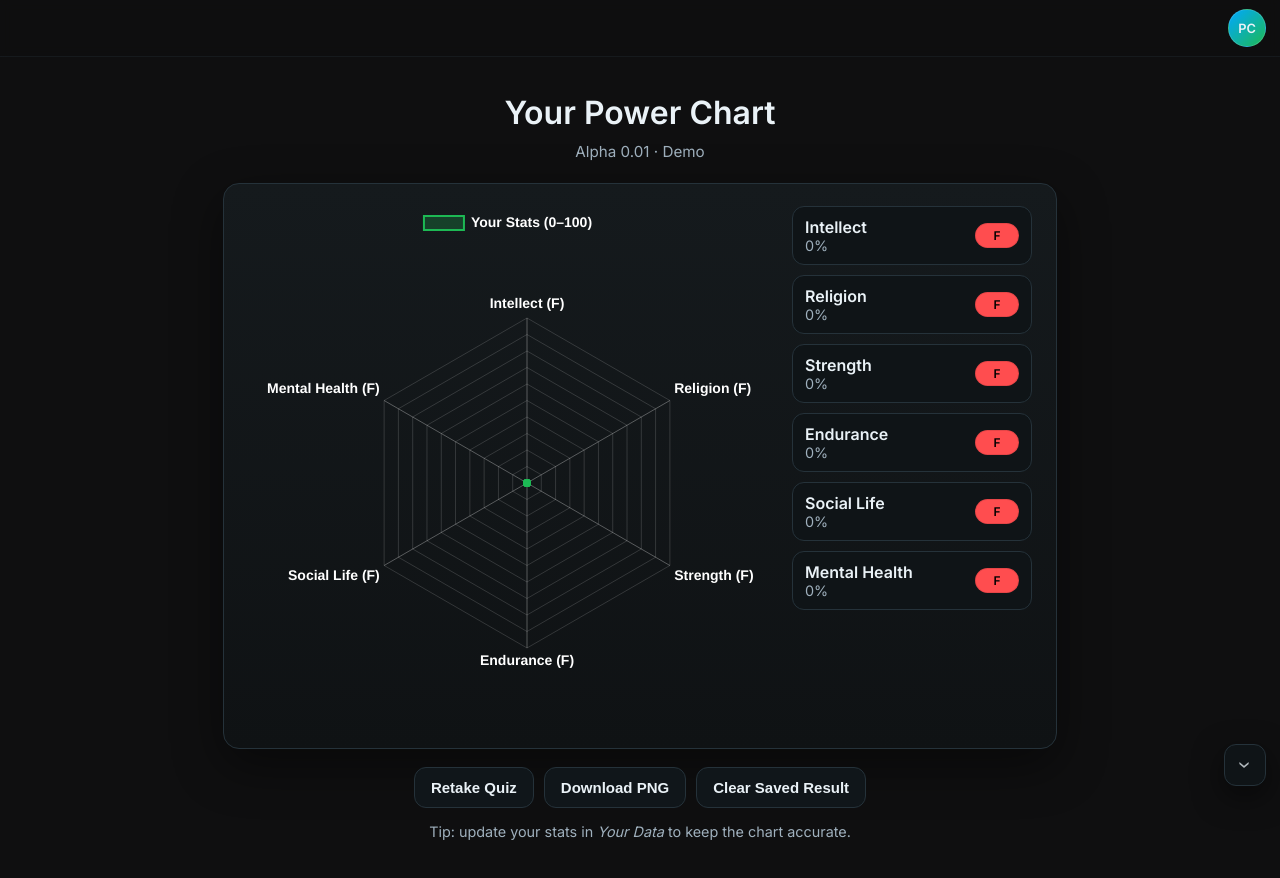
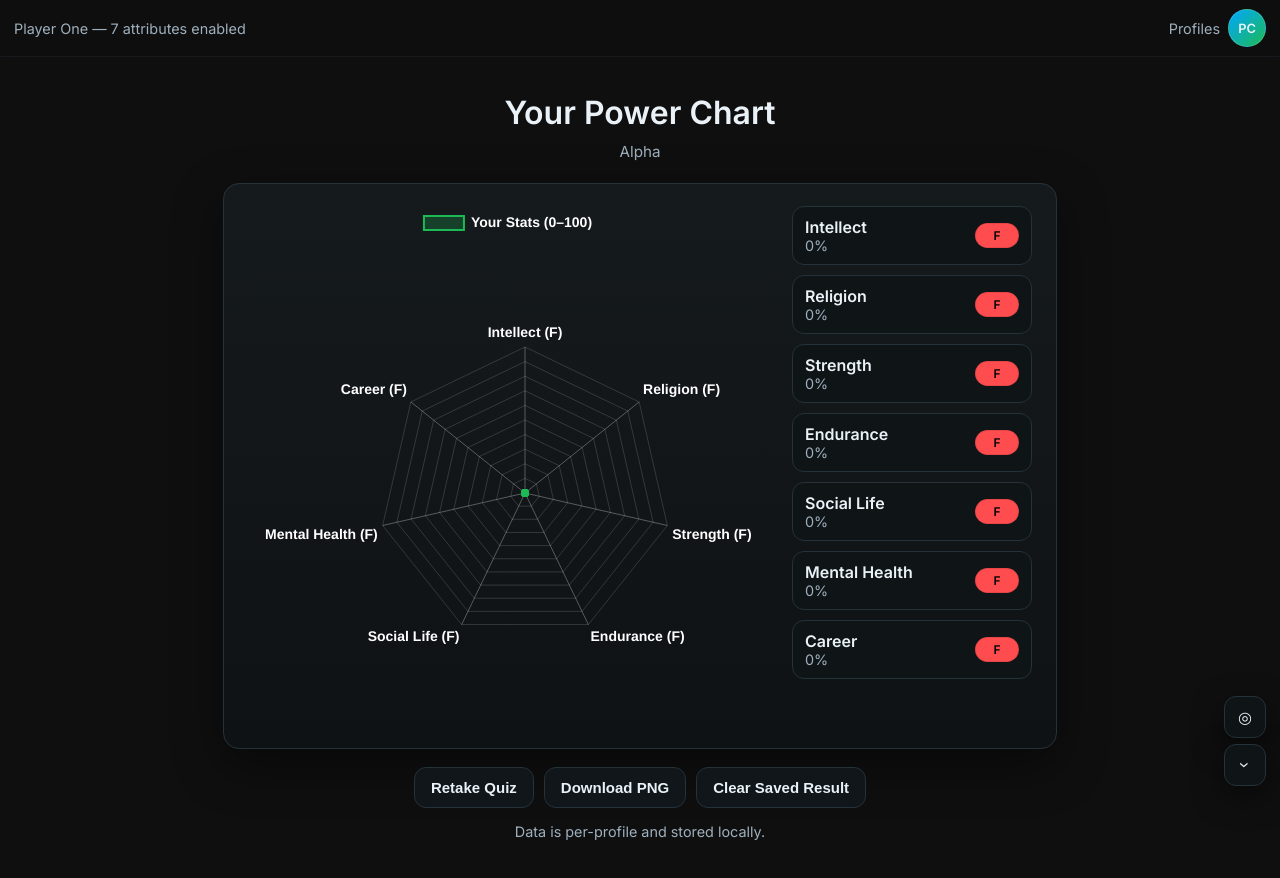
Before and after one commit to ZakyZerrouki/PowerCharts, a plain HTML site: page Results.html in a window 1280 px wide. Drawn offline with nearby package versions, Linux system fonts and the light colour scheme.

Commit message:
Update Results.html

```diff
--- a/Results.html
+++ b/Results.html
@@ -26,49 +26,54 @@
   button { padding:11px 16px; border:1px solid var(--ring); background-color:#10161a; color:var(--ink); cursor:pointer; font-size:15px; border-radius:12px; transition:.2s; font-weight:600; }
   button:hover { border-color:#2f4654; transform: translateY(-1px); }
   .muted{ color: var(--muted); font-size:.9rem }
-
-  /* Top bar */
-  .topbar{ position:fixed; top:0; left:0; right:0; height:56px; display:flex; align-items:center; justify-content:flex-end; padding:0 14px; backdrop-filter: blur(6px); background: rgba(15,16,17,.35); border-bottom:1px solid rgba(37,50,58,.35); z-index:20; }
-  .avatar{ width:36px; height:36px; border-radius:999px; background:linear-gradient(135deg,#00a8ff,#1db954); border:1px solid rgba(255,255,255,.15); display:grid; place-items:center; font-weight:800; font-size:.8rem; cursor:pointer; }
-  .menu{ position:absolute; top:50px; right:10px; background:#0f1417; border:1px solid var(--ring); border-radius:12px; box-shadow:0 12px 40px rgba(0,0,0,.5); min-width:180px; display:none; }
+  .topbar{ position:fixed; top:0; left:0; right:0; height:56px; display:flex; align-items:center; justify-content:space-between; padding:0 14px; backdrop-filter: blur(6px); background: rgba(15,16,17,.35); border-bottom:1px solid rgba(37,50,58,.35); z-index:20; }
+  .avatar{ width:36px; height:36px; border-radius:999px; background:linear-gradient(135deg,#00a8ff,#1db954); border:1px solid rgba(255,255,255,.15); display:grid; place-items:center; font-weight:800; font-size:.8rem; cursor:pointer; overflow:hidden }
+  .avatar img{ width:100%; height:100%; object-fit:cover }
+  .menu{ position:absolute; top:50px; right:10px; background:#0f1417; border:1px solid var(--ring); border-radius:12px; box-shadow:0 12px 40px rgba(0,0,0,.5); min-width:190px; display:none; }
   .menu a{ display:block; padding:10px 12px; color:var(--ink); text-decoration:none; font-size:.95rem; }
   .menu a:hover{ background:#11181d; }
-  .carret{ margin-left:8px; opacity:.7 }
-
-  /* Compact Color Toggle */
-  .color-toggle{ position:fixed; right:14px; bottom:14px; width:40px; height:40px; border-radius:12px; border:1px solid var(--ring);
-    background:#0f1417; display:grid; place-items:center; cursor:pointer; box-shadow:0 10px 30px rgba(0,0,0,.5); z-index:15; }
-  .color-toggle span{ display:block; transform: rotate(90deg); font-size:20px; line-height:1; color:var(--ink); opacity:.75; }
-  .color-pop{ position:fixed; right:14px; bottom:64px; width:220px; padding:10px; border-radius:12px; background:#0f1417; border:1px solid var(--ring);
-    box-shadow:0 12px 40px rgba(0,0,0,.55); display:none; z-index:15; }
+  .fab{ position:fixed; right:14px; z-index:15; width:40px; height:40px; border-radius:12px; border:1px solid var(--ring); background:#0f1417; display:grid; place-items:center; cursor:pointer; box-shadow:0 10px 30px rgba(0,0,0,.5); }
+  #colorToggle{ bottom:14px; }
+  #attrsToggle{ bottom:62px; }
+  .pop{ position:fixed; right:14px; width:220px; padding:10px; border-radius:12px; background:#0f1417; border:1px solid var(--ring); box-shadow:0 12px 40px rgba(0,0,0,.55); display:none; z-index:15; }
+  #colorPop{ bottom:64px; }
+  #attrsPop{ bottom:112px; }
   .row{ display:flex; align-items:center; justify-content:space-between; gap:10px; margin:6px 0; }
   .tiny{ font-size:12px; color:var(--muted) }
   .alpha{ width:120px; }
   .fullcolor{ width:100%; height:34px; border:none; background:transparent; cursor:pointer; padding:0; }
-
+  .attr-list{ display:grid; grid-template-columns:1fr; gap:6px; max-height:200px; overflow:auto }
+  label.chk{ display:flex; gap:8px; align-items:center; background:#0f1417; border:1px solid var(--ring); border-radius:10px; padding:6px 8px; }
 </style>
 </head>
 <body>
   <div class="topbar">
-    <div id="profileBtn" class="avatar" title="Profile">PC</div>
+    <div class="muted" id="who"></div>
+    <div style="display:flex; align-items:center; gap:8px">
+      <a class="muted" href="Profiles.html" style="text-decoration:none">Profiles</a>
+      <div id="profileBtn" class="avatar" title="Profile"><span>PC</span></div>
       <div id="profileMenu" class="menu">
+        <a href="Profiles.html">Manage Profiles</a>
         <a href="Data.html">Your Data</a>
-      <a href="#" id="logoutLike">Sign out (mock)</a>
+      </div>
     </div>
   </div>
 
-  <!-- Compact Color UI -->
-  <div class="color-toggle" id="colorToggle" title="Chart color">
-    <span>›</span>
+  <div class="fab" id="attrsToggle" title="Attributes">◎</div>
+  <div class="pop" id="attrsPop">
+    <div class="tiny">Attributes</div>
+    <div id="attrList" class="attr-list"></div>
   </div>
-  <div class="color-pop" id="colorPop">
+
+  <div class="fab" id="colorToggle" title="Chart color"><span style="transform:rotate(90deg)">›</span></div>
+  <div class="pop" id="colorPop">
     <div class="row"><span class="tiny">Color</span><input id="primaryPicker" class="fullcolor" type="color" value="#1db954"></div>
     <div class="row"><span class="tiny">Fill</span><input id="alphaRange" class="alpha" type="range" min="5" max="70" step="1" value="25"></div>
   </div>
 
   <main>
     <h1>Your Power Chart</h1>
-    <div class="meta" id="metaLine">Alpha 0.01 · Demo</div>
+    <div class="meta" id="metaLine">Alpha</div>
 
     <div class="results-container">
       <canvas id="resultsChart"></canvas>
@@ -81,40 +86,99 @@
       <button id="clearBtn" title="Clears saved results">Clear Saved Result</button>
     </div>
 
-    <p class="muted">Tip: update your stats in <em>Your Data</em> to keep the chart accurate.</p>
+    <p class="muted">Data is per-profile and stored locally.</p>
   </main>
 
+
 <script>
-// ---------- Profile menu ----------
+/* ===== PowerChart Profiles & Storage Helpers ===== */
+const PC = (function(){
+  const PROFILE_KEY = "powerChart.profiles";
+
+  function loadProfiles(){
+    const raw = localStorage.getItem(PROFILE_KEY);
+    if (!raw) return { activeId: null, byId: {} };
+    try { return JSON.parse(raw); } catch(e){ return { activeId: null, byId: {} }; }
+  }
+  function saveProfiles(state){
+    localStorage.setItem(PROFILE_KEY, JSON.stringify(state));
+  }
+  function ensureDefaultProfile(){
+    let state = loadProfiles();
+    if (!state.activeId || !state.byId[state.activeId]){
+      const id = (crypto.randomUUID ? crypto.randomUUID() : String(Date.now()));
+      state.byId[id] = { username: "Player One", pfp: null, enabledAttrs: ["Intellect","Religion","Strength","Endurance","Social Life","Mental Health","Career"], theme: {primary:"#1db954", alpha:25} };
+      state.activeId = id;
+      saveProfiles(state);
+    }
+    return state;
+  }
+  function getActiveProfile(){
+    const state = ensureDefaultProfile();
+    return { id: state.activeId, ...state.byId[state.activeId] };
+  }
+  function setActiveProfile(id){
+    const state = loadProfiles();
+    if (state.byId[id]){ state.activeId = id; saveProfiles(state); return true; }
+    return false;
+  }
+  function upsertProfile(id, data){
+    const state = loadProfiles();
+    if (!id){
+      id = (crypto.randomUUID ? crypto.randomUUID() : String(Date.now()));
+    }
+    state.byId[id] = { ...(state.byId[id]||{}), ...data };
+    if (!state.activeId) state.activeId = id;
+    saveProfiles(state);
+    return id;
+  }
+  function deleteProfile(id){
+    const state = loadProfiles();
+    delete state.byId[id];
+    if (state.activeId === id){
+      state.activeId = Object.keys(state.byId)[0] || null;
+    }
+    saveProfiles(state);
+    // purge per-profile keys
+    Object.keys(localStorage).forEach(k=>{
+      if (k.endsWith("."+id)) localStorage.removeItem(k);
+    });
+  }
+  function key(base){ const {id} = getActiveProfile(); return `${base}.${id}`; }
+  function keyFor(base, id){ return `${base}.${id}`; }
+
+  return { loadProfiles, saveProfiles, ensureDefaultProfile, getActiveProfile, setActiveProfile, upsertProfile, deleteProfile, key, keyFor };
+})();
+</script>
+
+<script>
+// Topbar
+function renderTopbar(){
+  const p = PC.getActiveProfile();
+  const who = document.getElementById('who');
+  who.textContent = `${p.username || 'Player One'} — ${p.enabledAttrs.length} attributes enabled`;
+  const avatar = document.getElementById('profileBtn');
+  avatar.innerHTML = p.pfp ? `<img src="${p.pfp}">` : '<span>PC</span>';
+}
+renderTopbar();
 const profileBtn = document.getElementById('profileBtn');
 const profileMenu = document.getElementById('profileMenu');
-profileBtn.addEventListener('click', () => {
-  profileMenu.style.display = profileMenu.style.display === 'block' ? 'none' : 'block';
-});
-document.addEventListener('click', (e)=>{
-  if(!profileMenu.contains(e.target) && e.target!==profileBtn){ profileMenu.style.display='none'; }
-});
+profileBtn.addEventListener('click', () => { profileMenu.style.display = profileMenu.style.display === 'block' ? 'none' : 'block'; });
+document.addEventListener('click', (e)=>{ if(!profileMenu.contains(e.target) && e.target!==profileBtn){ profileMenu.style.display='none'; } });
 
-// ---------- Color theme (compact popover) ----------
-const THEME_KEY = "powerChart.theme";
-const theme = JSON.parse(localStorage.getItem(THEME_KEY) || "{}");
-let primary = theme.primary || "#1db954";
-let alpha = typeof theme.alpha === "number" ? theme.alpha : 25;
+// Theme
+const ap0 = PC.getActiveProfile();
+let primary = (ap0.theme && ap0.theme.primary) || "#1db954";
+let alpha = (ap0.theme && ap0.theme.alpha!=null) ? ap0.theme.alpha : 25;
 
-const toggle = document.getElementById('colorToggle');
-const pop = document.getElementById('colorPop');
+const colorToggle = document.getElementById('colorToggle');
+const colorPop = document.getElementById('colorPop');
 const primaryPicker = document.getElementById('primaryPicker');
 const alphaRange = document.getElementById('alphaRange');
+primaryPicker.value = primary; alphaRange.value = alpha;
 
-primaryPicker.value = primary;
-alphaRange.value = alpha;
-
-toggle.addEventListener('click', ()=>{
-  pop.style.display = pop.style.display === 'block' ? 'none' : 'block';
-});
-document.addEventListener('click', (e)=>{
-  if(!pop.contains(e.target) && e.target!==toggle && e.target!==primaryPicker){ pop.style.display='none'; }
-});
+colorToggle.addEventListener('click', ()=>{ colorPop.style.display = colorPop.style.display === 'block' ? 'none' : 'block'; });
+document.addEventListener('click', (e)=>{ if(!colorPop.contains(e.target) && e.target!==colorToggle && e.target!==primaryPicker){ colorPop.style.display='none'; } });
 
 function hexToRGBA(hex, a){
   let c = hex.replace("#","");
@@ -124,19 +188,45 @@ function hexToRGBA(hex, a){
   const b = parseInt(c.substring(4,6),16);
   return `rgba(${r}, ${g}, ${b}, ${a})`;
 }
-function saveTheme(){
-  localStorage.setItem(THEME_KEY, JSON.stringify({primary, alpha: parseInt(alpha)}));
+function saveThemeToProfile(){
+  const state = PC.loadProfiles();
+  const ap = PC.getActiveProfile();
+  state.byId[ap.id].theme = { primary, alpha: parseInt(alpha) };
+  PC.saveProfiles(state);
 }
 
-// ---------- Data loading ----------
-const labels = ["Intellect", "Religion", "Strength", "Endurance", "Social Life", "Mental Health"];
-const latest = JSON.parse(localStorage.getItem("powerChart.latest") || "null");
-const legacy = JSON.parse(localStorage.getItem("quizScores") || "{}");
-let averages = labels.map(label => (legacy[label] ? legacy[label] : 0)); // 1–6
-let grades = {};
-let normalized = {};
-let timestamp = null;
+// Attributes
+const ALL = ["Intellect","Religion","Strength","Endurance","Social Life","Mental Health","Career"];
+const attrsToggle = document.getElementById('attrsToggle');
+const attrsPop = document.getElementById('attrsPop');
+const attrList = document.getElementById('attrList');
+attrsToggle.addEventListener('click', ()=>{ attrsPop.style.display = attrsPop.style.display === 'block' ? 'none' : 'block'; });
+document.addEventListener('click', (e)=>{ if(!attrsPop.contains(e.target) && e.target!==attrsToggle){ attrsPop.style.display='none'; } });
 
+function renderAttrList(){
+  const ap = PC.getActiveProfile();
+  attrList.innerHTML = "";
+  ALL.forEach(a=>{
+    const id = "chk_"+a.replace(/\s/g,"_");
+    const wrap = document.createElement('label'); wrap.className="chk";
+    const checked = ap.enabledAttrs.includes(a) ? 'checked' : '';
+    wrap.innerHTML = `<input type="checkbox" id="${id}" ${checked}> <span>${a}</span>`;
+    attrList.appendChild(wrap);
+    wrap.querySelector('input').addEventListener('change', (e)=>{
+      const state = PC.loadProfiles();
+      const list = new Set(state.byId[ap.id].enabledAttrs || ALL);
+      if (e.target.checked) list.add(a); else list.delete(a);
+      state.byId[ap.id].enabledAttrs = Array.from(list);
+      PC.saveProfiles(state);
+      renderTopbar();
+      rebuild();
+    });
+  });
+}
+renderAttrList();
+
+// Chart rebuild
+let chart = null;
 function gradeFromAverage(avg1to6){
   const pct = Math.max(0, Math.min(100, Math.round(((avg1to6 - 1) / 5) * 100)));
   if (pct >= 95) return {grade:"S", color:"#ffd700", pct};
@@ -148,11 +238,23 @@ function gradeFromAverage(avg1to6){
   return {grade:"F", color:"#ff4d4f", pct};
 }
 
+function rebuild(){
+  const ap = PC.getActiveProfile();
+  primary = (ap.theme && ap.theme.primary) || primary;
+  alpha = (ap.theme && ap.theme.alpha!=null) ? ap.theme.alpha : alpha;
+  primaryPicker.value = primary; alphaRange.value = alpha;
+
+  const labels = ap.enabledAttrs && ap.enabledAttrs.length ? ap.enabledAttrs : ALL;
+  const latest = JSON.parse(localStorage.getItem(PC.key("powerChart.latest")) || "null");
+  const legacy = JSON.parse(localStorage.getItem("quizScores") || "{}");
+  let averages = labels.map(label => (legacy[label] ? legacy[label] : 0)); // 1–6
+  let grades = {}; let normalized = {}; let timestamp = null;
+
   if (latest){
     timestamp = latest.timestamp;
     averages = labels.map(l => latest.averages[l] ?? 0);
-  grades = latest.grades;
-  normalized = latest.normalized;
+    grades = latest.grades || {};
+    normalized = latest.normalized || {};
   } else {
     labels.forEach(l => {
       const g = gradeFromAverage(legacy[l] || 0);
@@ -166,8 +268,9 @@ if (timestamp){
     document.getElementById("metaLine").textContent = `Recorded ${nice}`;
   }
 
-// Build score list
-const scoreListDiv = document.querySelector(".score-list");
+  // score list
+  const scoreListDiv = document.getElementById("scoreList");
+  scoreListDiv.innerHTML = "";
   labels.forEach((label, i) => {
     const avg = (averages[i] || 0);
     const gInfo = gradeFromAverage(avg);
@@ -181,48 +284,37 @@ labels.forEach((label, i) => {
     scoreListDiv.appendChild(item);
   });
 
-// Chart
-let datasetBorder = primary;
-let datasetFill = hexToRGBA(primary, alpha/100);
   const gradedLabels = labels.map((label, i) => {
     const g = grades[label] || gradeFromAverage(averages[i]||0).grade;
     return `${label} (${g})`;
   });
 
-const chart = new Chart(document.getElementById("resultsChart"), {
+  const ctx = document.getElementById("resultsChart").getContext("2d");
+  if (chart){ chart.destroy(); }
+  chart = new Chart(ctx, {
     type: "radar",
     data: {
       labels: gradedLabels,
       datasets: [{
         label: "Your Stats (0–100)",
         data: labels.map((_, i) => Math.max(0, Math.min(100, Math.round(((averages[i]||0) - 1) / 5 * 100)))),
-      borderColor: datasetBorder,
-      backgroundColor: datasetFill,
-      pointBackgroundColor: datasetBorder,
+        borderColor: primary,
+        backgroundColor: hexToRGBA(primary, alpha/100),
+        pointBackgroundColor: primary,
         borderWidth: 2
       }]
     },
     options: {
-    animation: { duration: 600 },
-    scales: {
-      r: { min: 0, max: 100, ticks: { display: false }, grid: { color: "rgba(255,255,255,0.15)" }, angleLines: { color: "rgba(255,255,255,0.3)" }, pointLabels: { color: "white", font: { size: 14, weight: 600 } } }
-    },
+      animation: { duration: 400 },
+      scales: { r: { min: 0, max: 100, ticks: { display: false }, grid: { color: "rgba(255,255,255,0.15)" }, angleLines: { color: "rgba(255,255,255,0.3)" }, pointLabels: { color: "white", font: { size: 14, weight: 600 } } } },
       plugins: { legend: { labels: { color: "white", font: { weight: 600, size: 14 } } } }
     }
   });
+}
+rebuild();
 
-// Apply theme changes
-function applyTheme(){
-  const border = primary;
-  const fill = hexToRGBA(primary, alpha/100);
-  chart.data.datasets[0].borderColor = border;
-  chart.data.datasets[0].pointBackgroundColor = border;
-  chart.data.datasets[0].backgroundColor = fill;
-  chart.update();
-  saveTheme();
-}
-primaryPicker.addEventListener('input', (e)=>{ primary = e.target.value; applyTheme(); });
-alphaRange.addEventListener('input', (e)=>{ alpha = parseInt(e.target.value,10); applyTheme(); });
+primaryPicker.addEventListener('input', (e)=>{ primary = e.target.value; saveThemeToProfile(); rebuild(); });
+alphaRange.addEventListener('input', (e)=>{ alpha = parseInt(e.target.value,10); saveThemeToProfile(); rebuild(); });
 
 // Download & Clear
 document.getElementById("downloadBtn").addEventListener("click", ()=>{
@@ -232,8 +324,9 @@ document.getElementById("downloadBtn").addEventListener("click", ()=>{
   link.click();
 });
 document.getElementById("clearBtn").addEventListener("click", ()=>{
-  localStorage.removeItem("powerChart.latest");
-  alert("Saved result cleared. Retake the quiz or fill Your Data.");
+  localStorage.removeItem(PC.key("powerChart.latest"));
+  alert("Saved result cleared for this profile. Retake the quiz or fill Your Data.");
+  rebuild();
 });
 </script>
 </body>
```
Lines whose indentation alone changed are shown as unchanged.
